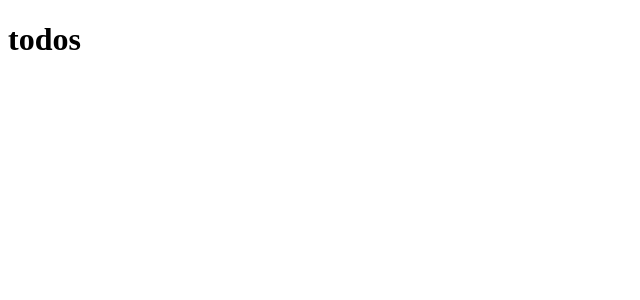
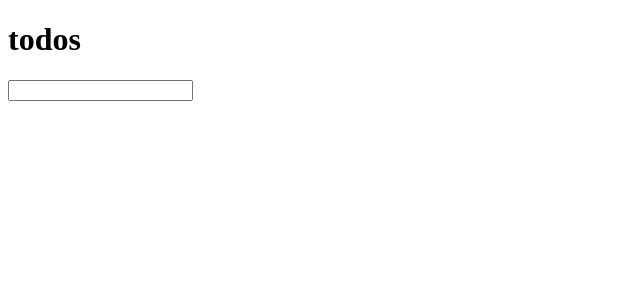
Before and after one commit to mgoldwater-nisum-com/to-do, a React app: page / in a window 1280 px wide. Shown: the top 300 px of the page, without its empty margins (0-640 px from the left). Built offline with nearby package versions, Linux system fonts and the light colour scheme.

Commit message:
Make basic AddToDo component

```diff
--- /dev/null
+++ b/src/AddToDo/AddToDo.jsx
@@ -0,0 +1,9 @@
+import React from 'react';
+
+const AddToDo = () => (
+  <form>
+    <input type="text"></input>
+  </form>
+);
+
+export default AddToDo;
--- a/src/App/App.jsx
+++ b/src/App/App.jsx
@@ -1,9 +1,11 @@
 import React from 'react';
 import Header from '../Header/Header';
+import AddToDo from '../AddToDo/AddToDo';
 
 const App = () => (
   <div>
     <Header/>
+    <AddToDo/>
   </div>
 );
 
```
Also changed, not shown: 1 other file (tests, documents, lock files or other folders).
